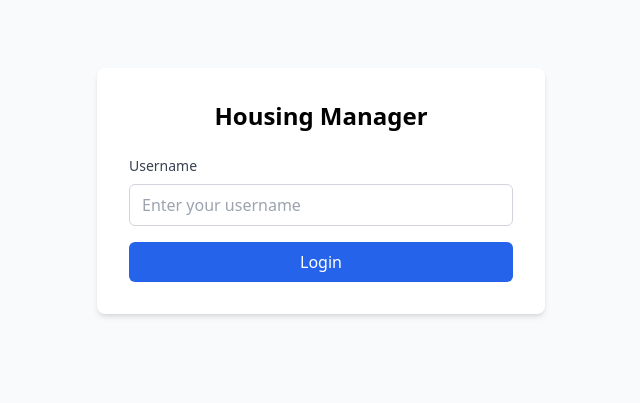
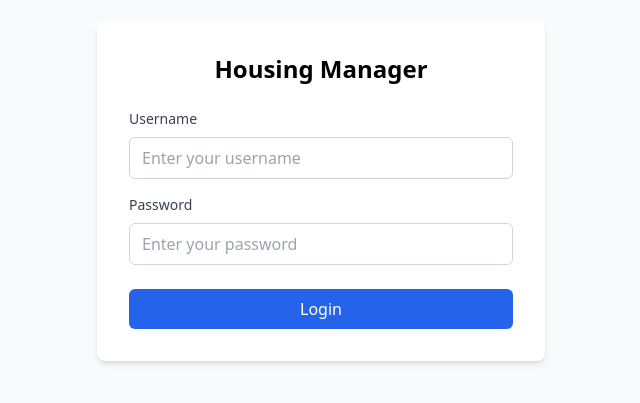
Before and after one commit to Fn-M/HousingManager, a React (Vite) app: page /login in a window 1280 px wide. Shown: the part 209-612 px from the top of the page, without its empty margins (319-959 px from the left). Built offline with nearby package versions, Linux system fonts and the light colour scheme; no server answers.

Commit message:
Improved login

```diff
--- a/src/App.jsx
+++ b/src/App.jsx
@@ -1,5 +1,5 @@
 import { useEffect, useState } from 'react'
-import { Routes, Route, Navigate, Link, useNavigate } from 'react-router-dom'
+import { Routes, Route, Navigate, Link } from 'react-router-dom'
 import PropertyList from './PropertyList'
 import PropertyDetails from './PropertyDetails'
 import { Ads } from './services/api'
@@ -127,12 +127,141 @@ function App() {
 
 function LoginForm({ onLogin }) {
   const [username, setUsername] = useState('')
+  const [password, setPassword] = useState('')
+  const [error, setError] = useState('')
+  const [loading, setLoading] = useState(false)
+  const [isBlocked, setIsBlocked] = useState(false)
+  const [remainingTime, setRemainingTime] = useState(0)
 
-  const handleSubmit = (e) => {
+  const VALID_USERS = (() => {
+    try {
+      const usersJson = import.meta.env.VITE_USERS
+      if (!usersJson) {
+        console.warn('VITE_USERS not found in environment variables')
+        return []
+      }
+      const users = JSON.parse(usersJson)
+      return Array.isArray(users) ? users : []
+    } catch (err) {
+      console.error('Failed to parse VITE_USERS:', err)
+      return []
+    }
+  })()
+
+  const MAX_ATTEMPTS = 5
+  const BLOCK_DURATION = 5 * 60 * 1000 // 5 minutes in milliseconds
+  const STORAGE_KEY = 'login_attempts'
+
+  const getLoginAttempts = () => {
+    try {
+      const stored = localStorage.getItem(STORAGE_KEY)
+      if (!stored) return { count: 0, blockedUntil: null }
+      return JSON.parse(stored)
+    } catch {
+      return { count: 0, blockedUntil: null }
+    }
+  }
+
+  const saveLoginAttempts = (data) => {
+    localStorage.setItem(STORAGE_KEY, JSON.stringify(data))
+  }
+
+  const checkIfBlocked = () => {
+    const attempts = getLoginAttempts()
+
+    if (attempts.blockedUntil) {
+      const now = Date.now()
+      if (now < attempts.blockedUntil) {
+        setIsBlocked(true)
+        setRemainingTime(Math.ceil((attempts.blockedUntil - now) / 1000))
+        return true
+      } else {
+        saveLoginAttempts({ count: 0, blockedUntil: null })
+        setIsBlocked(false)
+        return false
+      }
+    }
+
+    return false
+  }
+
+  useEffect(() => {
+    checkIfBlocked()
+  }, [])
+
+  useEffect(() => {
+    if (!isBlocked) return
+
+    const interval = setInterval(() => {
+      const attempts = getLoginAttempts()
+      if (!attempts.blockedUntil) {
+        setIsBlocked(false)
+        setRemainingTime(0)
+        return
+      }
+
+      const now = Date.now()
+      const remaining = Math.ceil((attempts.blockedUntil - now) / 1000)
+
+      if (remaining <= 0) {
+        saveLoginAttempts({ count: 0, blockedUntil: null })
+        setIsBlocked(false)
+        setRemainingTime(0)
+      } else {
+        setRemainingTime(remaining)
+      }
+    }, 1000)
+
+    return () => clearInterval(interval)
+  }, [isBlocked])
+
+  const formatTime = (seconds) => {
+    const mins = Math.floor(seconds / 60)
+    const secs = seconds % 60
+    return `${mins}:${secs.toString().padStart(2, '0')}`
+  }
+
+  const handleSubmit = async (e) => {
     e.preventDefault()
-    if (username.trim()) {
-      onLogin(username.trim())
+    setError('')
+
+    if (checkIfBlocked()) {
+      setError(`Too many failed attempts. Try again in ${formatTime(remainingTime)}`)
+      return
     }
+
+    if (!username.trim() || !password.trim()) {
+      setError('Please enter both username and password')
+      return
+    }
+
+    setLoading(true)
+
+    setTimeout(() => {
+      const user = VALID_USERS.find(
+        u => u.name.toLowerCase() === username.toLowerCase() && u.password === password
+      )
+
+      if (user) {
+        saveLoginAttempts({ count: 0, blockedUntil: null })
+        onLogin(user.name)
+      } else {
+        const attempts = getLoginAttempts()
+        const newCount = attempts.count + 1
+
+        if (newCount >= MAX_ATTEMPTS) {
+          const blockedUntil = Date.now() + BLOCK_DURATION
+          saveLoginAttempts({ count: newCount, blockedUntil })
+          setIsBlocked(true)
+          setRemainingTime(BLOCK_DURATION / 1000)
+          setError(`Too many failed attempts. Access blocked for 5 minutes.`)
+        } else {
+          saveLoginAttempts({ count: newCount, blockedUntil: null })
+          setError(`Invalid username or password (${newCount}/${MAX_ATTEMPTS} attempts)`)
+        }
+      }
+      setLoading(false)
+    }, 500)
   }
 
   return (
@@ -151,14 +280,48 @@ function LoginForm({ onLogin }) {
               onChange={(e) => setUsername(e.target.value)}
               className="w-full px-3 py-2 border border-gray-300 rounded-md focus:outline-none focus:ring-2 focus:ring-blue-500"
               placeholder="Enter your username"
+              disabled={loading || isBlocked}
               required
             />
           </div>
+          <div className="mb-6">
+            <label htmlFor="password" className="block text-sm font-medium text-gray-700 mb-2">
+              Password
+            </label>
+            <input
+              type="password"
+              id="password"
+              value={password}
+              onChange={(e) => setPassword(e.target.value)}
+              className="w-full px-3 py-2 border border-gray-300 rounded-md focus:outline-none focus:ring-2 focus:ring-blue-500"
+              placeholder="Enter your password"
+              disabled={loading || isBlocked}
+              required
+            />
+          </div>
+          {error && (
+            <div className="mb-4 p-3 bg-red-100 text-red-700 rounded-md text-sm">
+              {error}
+            </div>
+          )}
+          {isBlocked && remainingTime > 0 && (
+            <div className="mb-4 p-3 bg-orange-100 text-orange-700 rounded-md text-sm font-semibold text-center">
+              🔒 Blocked for {formatTime(remainingTime)}
+            </div>
+          )}
           <button
             type="submit"
-            className="w-full bg-blue-600 text-white py-2 px-4 rounded-md hover:bg-blue-700 transition"
+            disabled={loading || isBlocked}
+            className={`w-full py-2 px-4 rounded-md transition flex items-center justify-center gap-2 ${
+              loading || isBlocked
+                ? 'bg-gray-400 cursor-not-allowed'
+                : 'bg-blue-600 text-white hover:bg-blue-700'
+            }`}
           >
-            Login
+            {loading && (
+              <div className="animate-spin rounded-full h-4 w-4 border-b-2 border-white"></div>
+            )}
+            {loading ? 'Logging in...' : isBlocked ? 'Access Blocked' : 'Login'}
           </button>
         </form>
       </div>
```
